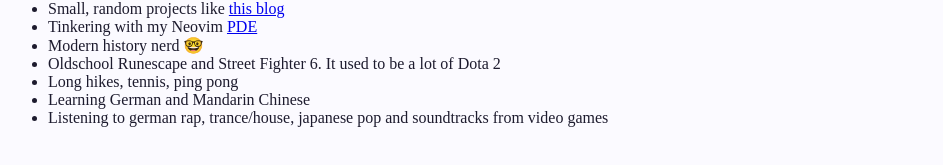
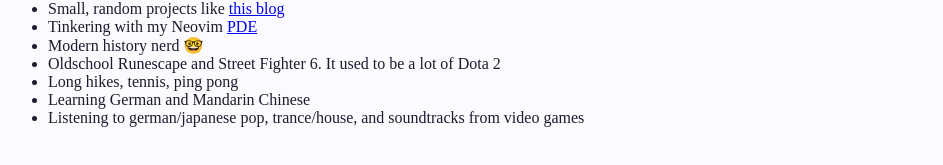
Before and after one commit to jamesz96/blog, a SvelteKit app: page /about in a window 1280 px wide. Shown: the part 623-788 px from the top of the page, without its empty margins (160-1103 px from the left). Built offline with nearby package versions, Linux system fonts and the light colour scheme; a small style sheet from the web is missing.

Commit message:
Update +page.svelte

```diff
--- a/src/routes/about/+page.svelte
+++ b/src/routes/about/+page.svelte
@@ -42,7 +42,7 @@
         <li>Oldschool Runescape and Street Fighter 6. It used to be a lot of Dota 2</li>
         <li>Long hikes, tennis, ping pong</li>
         <li>Learning German and Mandarin Chinese</li>
-        <li>Listening to german rap, trance/house, japanese pop and soundtracks from video games</li>
+        <li>Listening to german/japanese pop, trance/house, and soundtracks from video games</li>
       </ul>
     </Section>
   </div>
```
